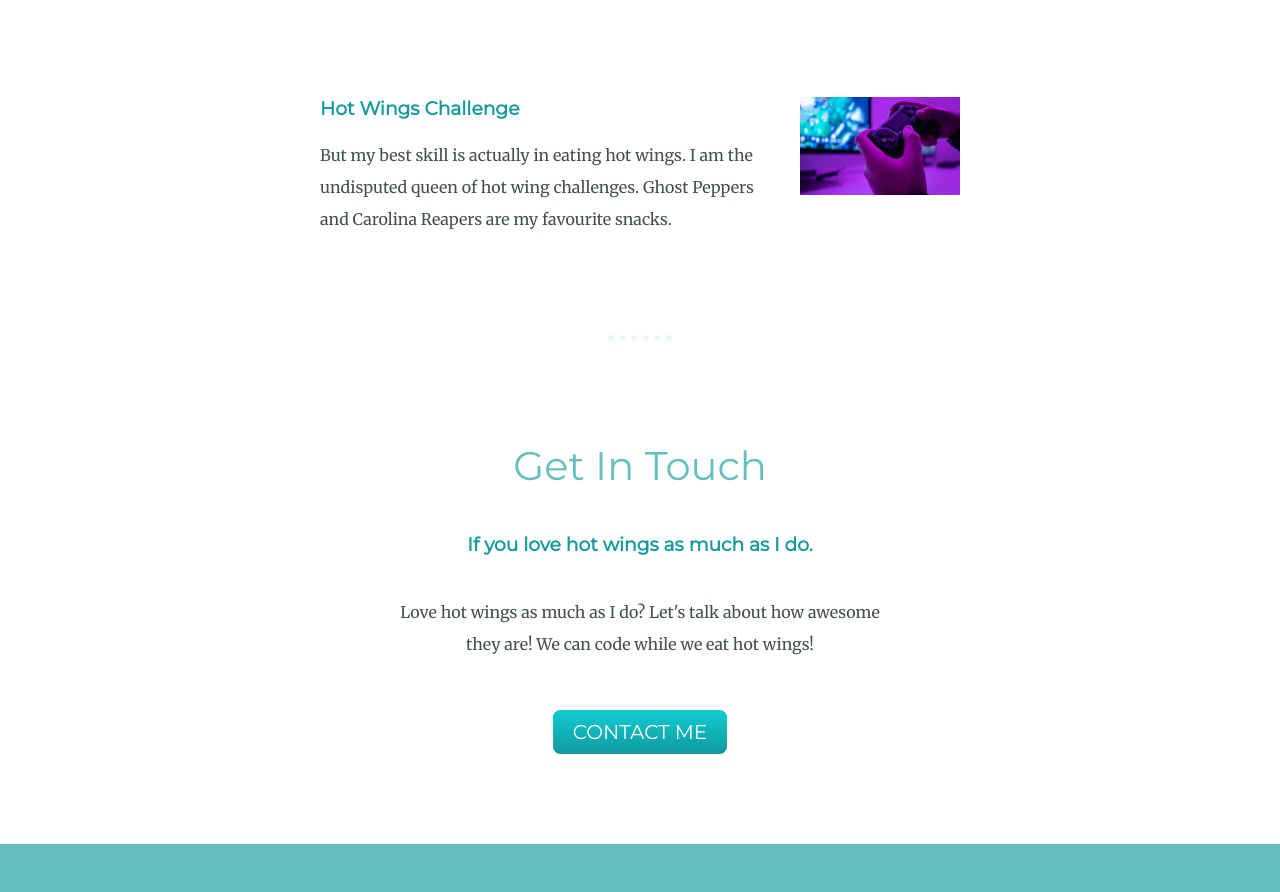
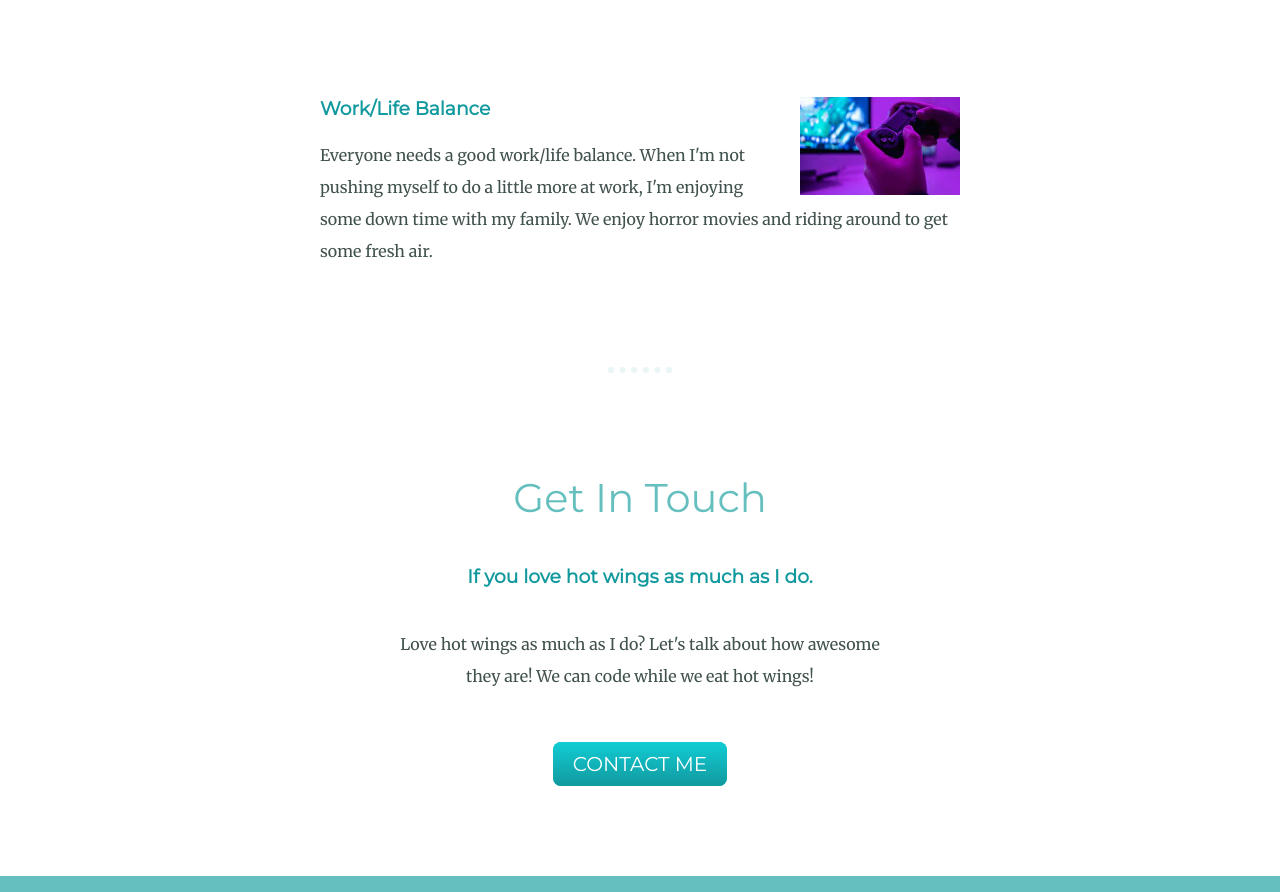
Before and after one commit to joelmwood/Web-Development, a plain HTML site: page Stylized Personal Site/index.html in a window 1280 px wide. Shown: the part 1951-2843 px from the top of the page. Drawn offline with Linux system fonts and the light colour scheme.

Commit message:
updated second skill section regarding donwtime

```diff
--- a/Stylized Personal Site/index.html
+++ b/Stylized Personal Site/index.html
@@ -39,8 +39,8 @@
       <div class="skill-row">
         <img class="gaming-img" src="images/gaming.jpg" alt="gaming-img">
 
-        <h3>Hot Wings Challenge</h3>
-        <p>But my best skill is actually in eating hot wings. I am the undisputed queen of hot wing challenges. Ghost Peppers and Carolina Reapers are my favourite snacks.</p>
+        <h3>Work/Life Balance</h3>
+        <p>Everyone needs a good work/life balance. When I'm not pushing myself to do a little more at work, I'm enjoying some down time with my family. We enjoy horror movies  and riding around to get some fresh air.<p>
 
       </div>
     </div>
```
